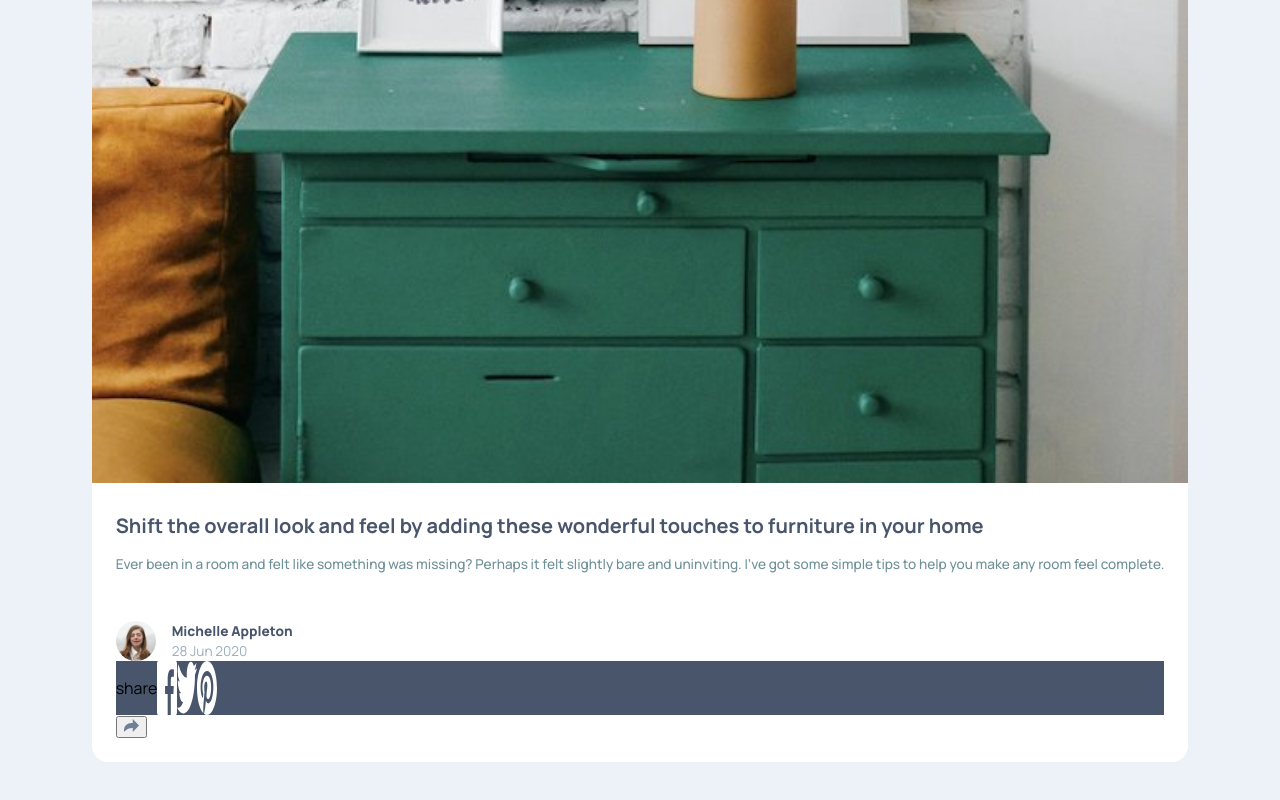
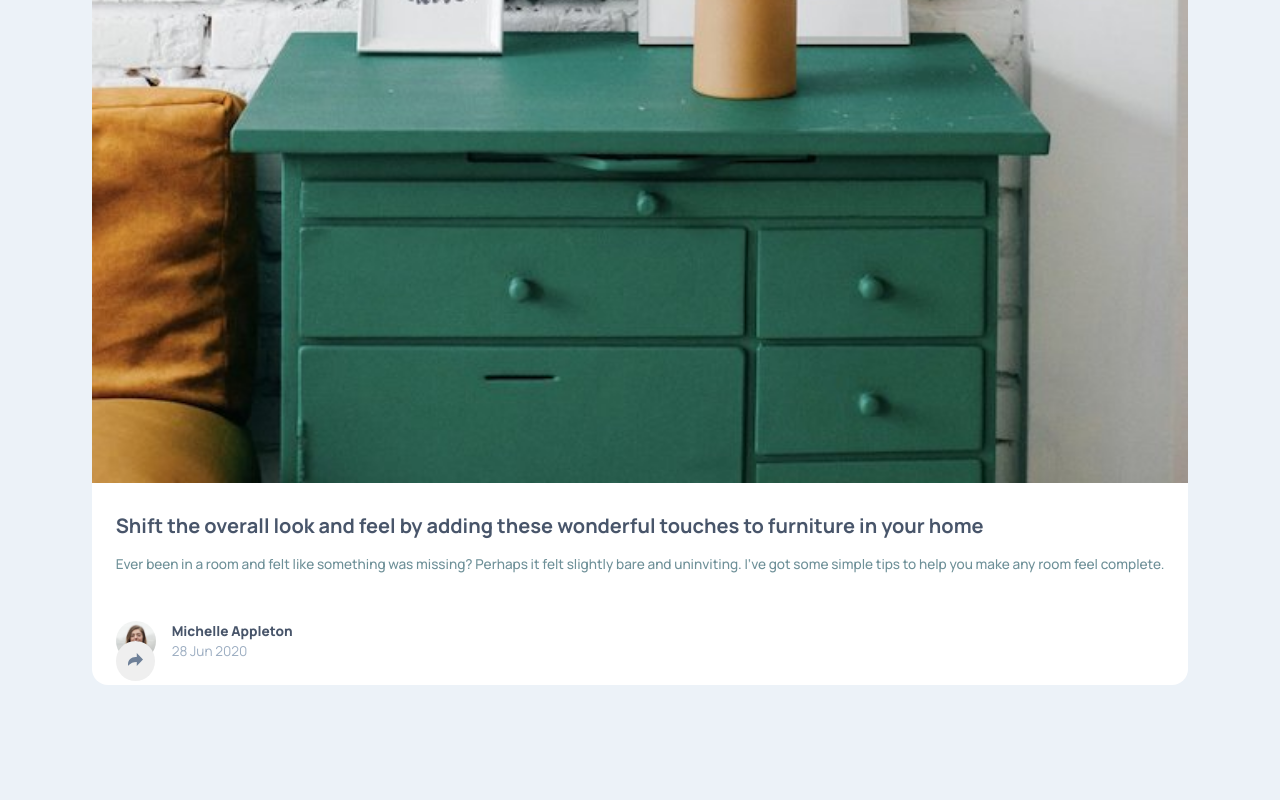
Before and after one commit to Acemeistre/FEM_Article-preview-component, a plain HTML site: page index.html in a window 1280 px wide. Shown: the part 442-1242 px from the top of the page. After the commit the page ends 1175 px from the top, so only its background shows below. Drawn offline with Linux system fonts and the light colour scheme.

Commit message:
Overlay the share button onto the author, horizontally aligning with the grid content

```diff
--- a/styles.css
+++ b/styles.css
@@ -67,6 +67,10 @@ article {
     padding: var(--spacing-200) 0 var(--spacing-400);
 }
 
+.share-bar {
+    position: relative;
+}
+
 .author {
     display: grid;
     grid-template-columns: auto 1fr;
@@ -100,6 +104,17 @@ time {
 }
 
 .social-media {
-    display: flex;
+    display: none;
     background-color: var(--color-grey-900);
 }
+
+button {
+    position: absolute;
+    display: block;
+    justify-self: right;
+    align-self: center;
+    transform: translateY(-50%);
+    border: none;
+    padding: .75rem;
+    border-radius: 100%;
+}
```
